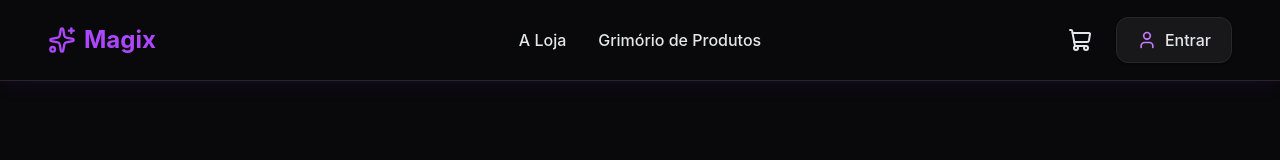
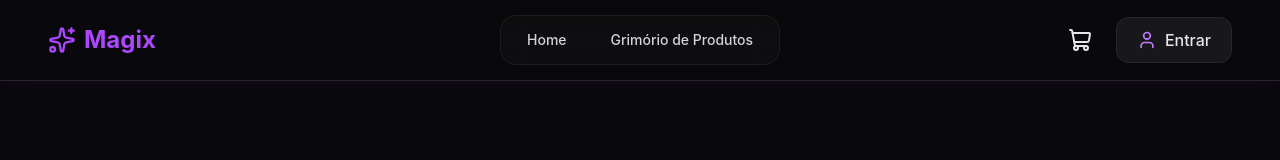
Before and after one commit to agp2611/magixStore-front, a React (Vite) app: page / in a window 1280 px wide. Shown: the top 160 px of the page. Built offline with nearby package versions, Linux system fonts and the light colour scheme.

Commit message:
Mudando o visual dos links centrais

```diff
--- a/src/components/NavBar.jsx
+++ b/src/components/NavBar.jsx
@@ -23,11 +23,20 @@
             <span>Magix</span>
           </Link>
 
-          {/* Links Centrais */}
-          {/* ✨ ALTERAÇÃO 2: Fixado no centro com absolute left-1/2 e -translate-x-1/2 */}
-          <div className="hidden md:flex space-x-8 absolute left-1/2 transform -translate-x-1/2 w-max">
-            <Link to="/" className="hover:text-purple-400 font-medium transition-colors">A Loja</Link>
-            <Link to="/produtos" className="hover:text-purple-400 font-medium transition-colors">Grimório de Produtos</Link>
+          {/* Links Centrais Mágicos */}
+          <div className="hidden md:flex items-center space-x-1 absolute left-1/2 transform -translate-x-1/2 w-max bg-zinc-900/40 p-1.5 rounded-2xl border border-zinc-800/60 backdrop-blur-md shadow-inner">
+            <Link
+              to="/"
+              className="px-5 py-2 rounded-xl text-zinc-300 hover:text-purple-200 hover:bg-purple-600/20 hover:shadow-[0_0_15px_rgba(147,51,234,0.2)] transition-all duration-300 font-medium text-sm"
+            >
+              Home
+            </Link>
+            <Link
+              to="/produtos"
+              className="px-5 py-2 rounded-xl text-zinc-300 hover:text-purple-200 hover:bg-purple-600/20 hover:shadow-[0_0_15px_rgba(147,51,234,0.2)] transition-all duration-300 font-medium text-sm"
+            >
+              Grimório de Produtos
+            </Link>
           </div>
 
           {/* Ícones da Direita (Carrinho e Login) */}
```
